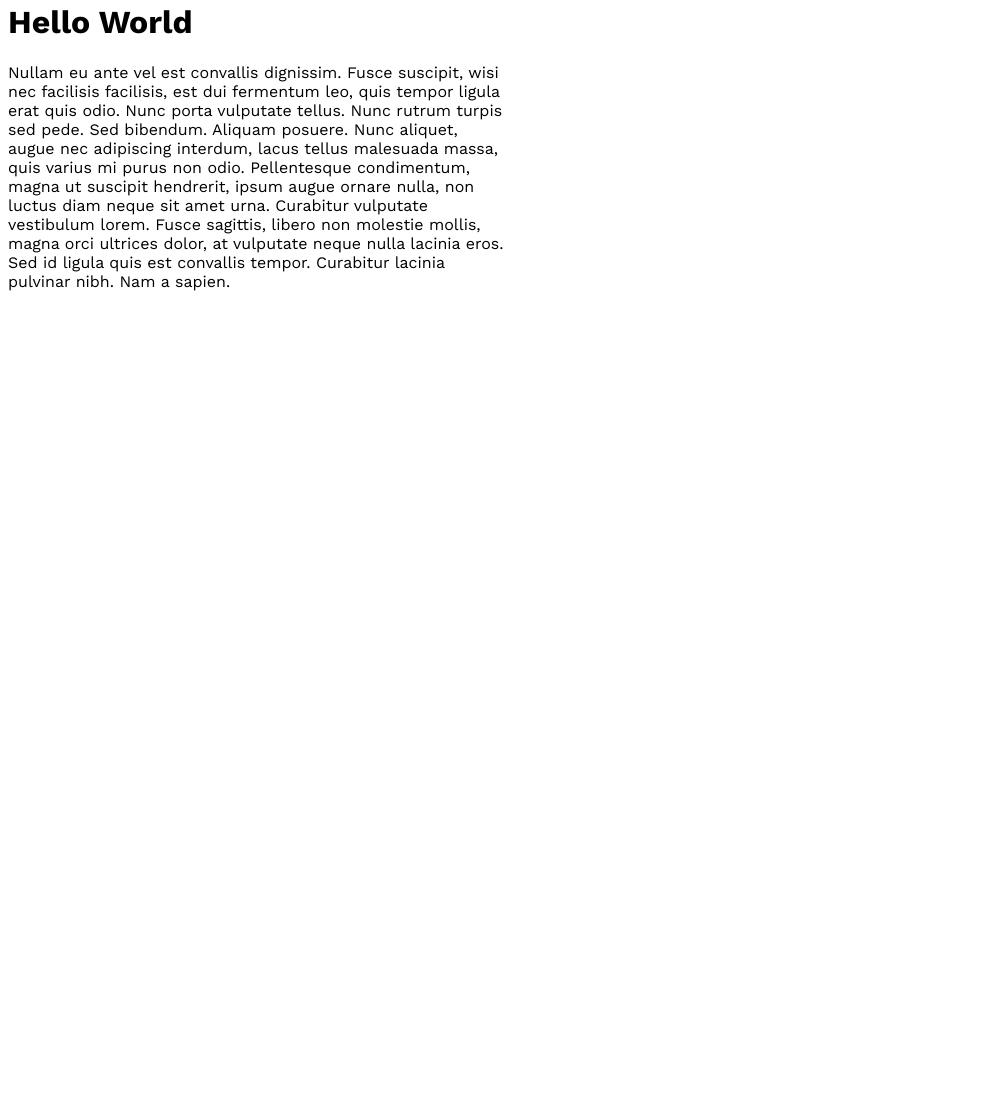
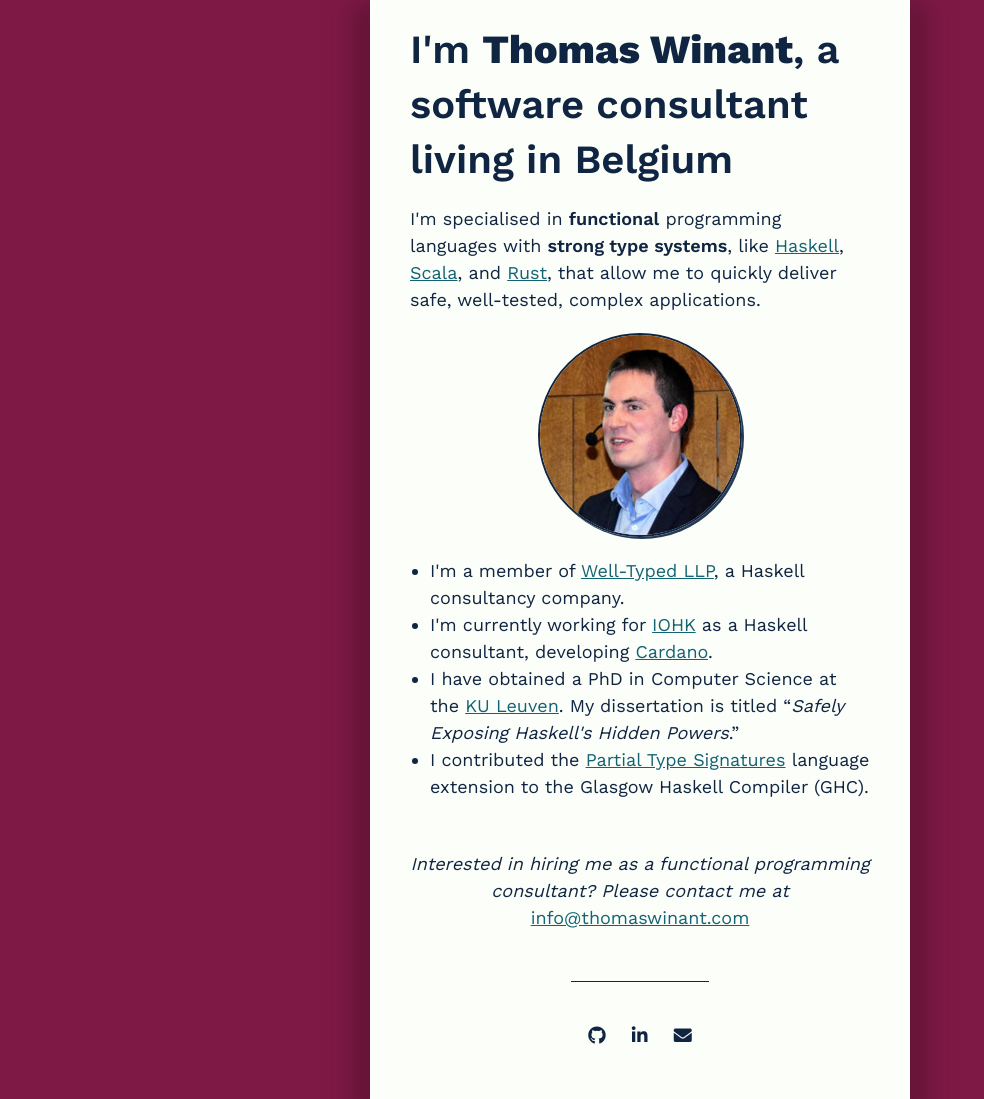
Before and after one commit to mrBliss/mrBliss.github.io, a plain HTML site: page index.html in a window 1280 px wide. Shown: the part 18-1117 px from the top of the page, without its empty margins (0-984 px from the left). Before the commit the page ends 800 px from the top, so only its background shows below. Drawn offline with nearby package versions, Linux system fonts and the light colour scheme.

Commit message:
Add a basic landing page

```diff
--- a/index.html
+++ b/index.html
@@ -2,16 +2,119 @@
 <html>
   <head>
     <meta charset="utf-8">
-    <link href="https://fonts.googleapis.com/css?family=Work+Sans:300,400,500,600,700,800,900" rel="stylesheet">
+    <title>Thomas Winant | Functional Programming Consultant</title>
+    <meta name="description" content="Personal website of Thomas Winant, a Functional Programming Consultant specialised in Haskell">
+    <metea name="author" content="Thomas Winant">
+    <meta name="viewport" content="width=device-width, initial-scale=1">
+    <link rel="stylesheet" href="https://cdn.jsdelivr.net/npm/normalize.css@8.0.1" integrity="sha384-HW5lF8RAdL8caSZX0knRBqXpi7nbJfd3NxWyTtp6pXU1RhHAlcIwkqoXkW8bW+Un" crossorigin="anonymous">
+    <link rel="stylesheet" href="https://use.fontawesome.com/releases/v5.6.3/css/all.css" integrity="sha384-UHRtZLI+pbxtHCWp1t77Bi1L4ZtiqrqD80Kn4Z8NTSRyMA2Fd33n5dQ8lWUE00s/" crossorigin="anonymous">
+    <link rel="stylesheet" href="https://fonts.googleapis.com/css?family=Work+Sans:400,600,800">
     <style type="text/css">
+      html {
+          font-size: 62.5%;
+      }
       body {
-          max-width: 500px;
+          color: #102542;
+          font-size: 1.8rem;
+          line-height: 2.7rem;
           font-family: Work Sans;
+          font-weight: 400;
+          background: #7e1946;
+      }
+      a {
+          color: #146374;
+      }
+      a:hover {
+          color: #1d95ad !important;
+      }
+      main {
+          max-width: 46rem;
+          margin: 0 auto;
+          padding: 4rem;
+          background: #fbfef9;
+          box-shadow: 2rem 2rem 2rem #68153a, -2rem 2rem 2rem #68153a;
+      }
+      h1 {
+          font-size: 4rem;
+          font-weight: 600;
+          line-height: 5.5rem;
+          margin: 0;
+      }
+      h1 strong {
+          font-weight: 800;
+      }
+      p.lead strong {
+          font-weight: 600;
+      }
+      img.portrait {
+          display: block;
+          border: 2px solid #102542;
+          border-radius: 50%;
+          box-shadow: 2px 2px rgba(16, 37, 66, 0.9);
+          margin: 2rem auto;
+      }
+      ul.lead {
+          padding-left: 2rem;
+          clear: both;
+      }
+      p.interested {
+          margin: 5rem 0;
+          font-style: italic;
+          text-align: center;
+      }
+      p.interested a {
+          font-style: normal;
+      }
+      hr {
+          border: 0;
+          height: 1px;
+          background: #102542;
+          width: 30%;
+          margin: 0 auto;
+      }
+      ul.social-links {
+          text-align: center;
+          margin: 2rem auto 0 auto;
+          display: block;
+          list-style: none;
+          padding: 1rem 0 0 0;
+      }
+      ul.social-links li {
+          display: inline-block;
+          padding: 1rem;
+      }
+      ul.social-links a {
+          color: #102542 !important;
+      }
+      ul.social-links a:hover {
+          color: #1d95ad !important
       }
     </style>
   </head>
   <body>
-    <h1>Hello World</h1>
-    <p>Nullam eu ante vel est convallis dignissim. Fusce suscipit, wisi nec facilisis facilisis, est dui fermentum leo, quis tempor ligula erat quis odio. Nunc porta vulputate tellus. Nunc rutrum turpis sed pede. Sed bibendum. Aliquam posuere. Nunc aliquet, augue nec adipiscing interdum, lacus tellus malesuada massa, quis varius mi purus non odio. Pellentesque condimentum, magna ut suscipit hendrerit, ipsum augue ornare nulla, non luctus diam neque sit amet urna. Curabitur vulputate vestibulum lorem. Fusce sagittis, libero non molestie mollis, magna orci ultrices dolor, at vulputate neque nulla lacinia eros. Sed id ligula quis est convallis tempor. Curabitur lacinia pulvinar nibh. Nam a sapien.</p>
+    <main>
+      <h1>I'm <strong>Thomas Winant</strong>, a software consultant living in Belgium</h1>
+
+      <p class="lead">I'm specialised in <strong>functional</strong> programming languages with <strong>strong type systems</strong>, like <a href="https://www.haskell.org/">Haskell</a>, <a href="https://www.scala-lang.org/">Scala</a>, and <a href="https://www.rust-lang.org/">Rust</a>, that allow me to quickly deliver safe, well-tested, complex applications.</p>
+
+      <img class="portrait" src="img/portrait.jpg" alt="Portrait" width="200" height="200" />
+
+      <ul class="lead">
+        <li>I'm a member of <a href="https://www.well-typed.com/">Well-Typed LLP</a>, a Haskell consultancy company.</li>
+        <li>I'm currently working for <a href="https://iohk.io/">IOHK</a> as a Haskell consultant, developing <a href="https://www.cardano.org/">Cardano</a>.</li>
+        <li>I have obtained a PhD in Computer Science at the <a href="https://distrinet.cs.kuleuven.be/">KU Leuven</a>. My dissertation is titled &ldquo;<i>Safely Exposing Haskell's Hidden Powers</i>.&rdquo;</li>
+        <li>I contributed the <a href="https://downloads.haskell.org/~ghc/latest/docs/html/users_guide/glasgow_exts.html#extension-PartialTypeSignatures">Partial Type Signatures</a> language extension to the Glasgow Haskell Compiler (GHC).</li>
+      </ul>
+
+      <p class="interested">Interested in hiring me as a functional programming consultant? Please contact me at <a href="mailto:info@thomaswinant.com">info@thomaswinant.com</a></p>
+
+      <hr>
+
+      <ul class="social-links">
+        <li><a href="https://github.com/mrBliss/" title="GitHub"><i class="fab fa-github"></i></a></li>
+        <li><a href="https://www.linkedin.com/in/thomas-winant-4a0b7585/" title="LinkedIn"><i class="fab fa-linkedin-in"></i></a></li>
+        <li><a href="mailto:info@thomaswinant.com"><i class="fas fa-envelope"></i></a></li>
+      </ul>
+    </main>
   </body>
 </html>
```
Also changed, not shown: img/portrait.jpg (added).
